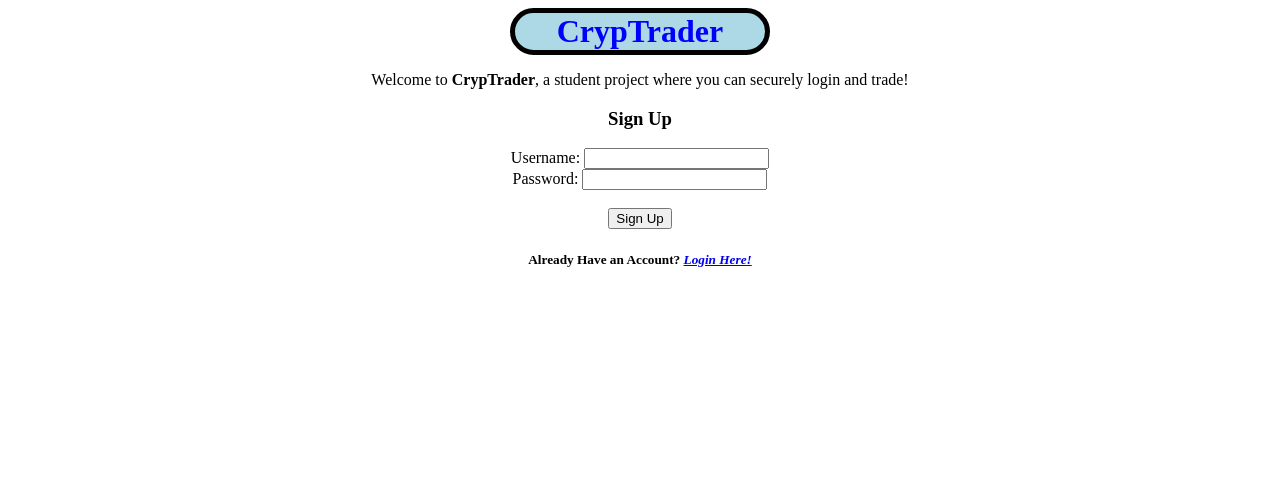
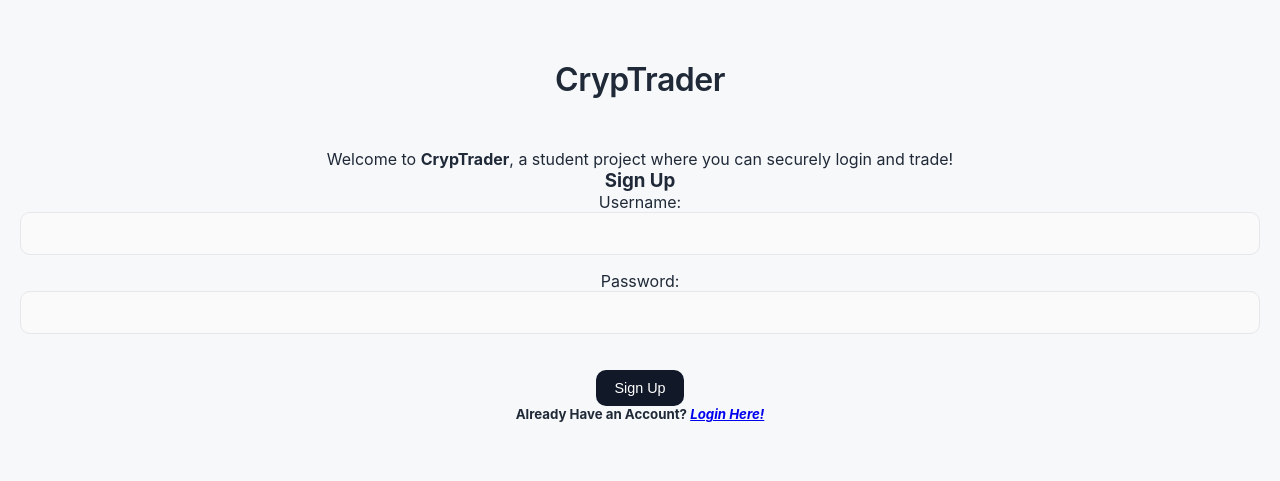
Before and after one commit to SimeonN978/Encryption-Project, a web app: page /sign-up.html in a window 1280 px wide. Shown: the top 481 px of the page. Run offline with its HTML, style and script files only (its server is not run), Linux system fonts and the light colour scheme; data that the repository does not hold is empty.

Commit message:
Refactored Project Structure and import statements

```diff
--- a/src/Java/Model/tradable/Tradable.java
+++ b/src/main/java/Model/tradable/Tradable.java
@@ -1,7 +1,7 @@
-package Java.Model.tradable;
+package Model.tradable;
 
-import Java.Model.productbook.BookSide;
-import Java.Model.price.Price;
+import Model.productbook.BookSide;
+import Model.price.Price;
 
 public interface Tradable {
 
--- a/src/Java/Model/tradable/TradableDTO.java
+++ b/src/main/java/Model/tradable/TradableDTO.java
@@ -1,7 +1,7 @@
-package Java.Model.tradable;
+package Model.tradable;
 
-import Java.Model.productbook.BookSide;
-import Java.Model.price.Price;
+import Model.productbook.BookSide;
+import Model.price.Price;
 
 public record TradableDTO(String user, String product, Price price, int originalVolume, int remainingVolume, int cancelledVolume, int filledVolume, BookSide side, String tradableId) {
 
--- a/src/main/resources/public/style-sheet.css
+++ b/src/main/resources/public/style-sheet.css
@@ -1,89 +1,107 @@
-html {
-  background-color: white;
+/* ===== Reset ===== */
+* {
+    margin: 0;
+    padding: 0;
+    box-sizing: border-box;
 }
 
-table{
-    border: 1px solid black;
-    font-family: arial;
-    border-collapse: collapse;
-    width: 100%;
+/* ===== Base Layout ===== */
+body {
+    font-family: -apple-system, BlinkMacSystemFont, "Segoe UI", Roboto, sans-serif;
+    background-color: #f7f8fa;
+    color: #1f2937;
+    padding: 60px 20px;
 }
 
-td,th {
-    border: 1px solid black;
-    text-align: left;
-    padding: 8px;
-
+/* Center content with max width */
+.app-container {
+    max-width: 900px;
+    margin: 0 auto;
 }
 
-tr{
-    background-color: white;
+/* ===== Page Titles ===== */
+h1 {
+    text-align: center;
+    font-weight: 600;
+    font-size: 2rem;
+    margin-bottom: 50px;
+    letter-spacing: -0.5px;
 }
 
-.title {
-    text-align: center;
-    color: blue;
-    border: 5px solid black;
-    border-radius: 250px;
-    background-color: lightblue;
-    width: 250px;
-    margin: auto;
+/* ===== Section Cards ===== */
+.section-card {
+    background: #ffffff;
+    padding: 30px;
+    border-radius: 14px;
+    margin-bottom: 30px;
+    box-shadow: 0 6px 18px rgba(0, 0, 0, 0.05);
 }
 
-.bottom-left-element {
-  position: fixed;
-  bottom: 20px;
-  left: 20px;
+/* Section headers inside cards */
+.section-card h2 {
+    font-size: 1.2rem;
+    margin-bottom: 20px;
+    font-weight: 500;
 }
 
-.dashboard-container{
-    display:flex;
-    gap: 10px;
-    align-items: start;
+/* ===== Account Balance Card (Still a Card, but Cleaner) ===== */
+.account-balance-card {
+    background: #ffffff;
+    padding: 40px;
+    border-radius: 18px;
+    margin-bottom: 40px;
+    box-shadow: 0 8px 22px rgba(0, 0, 0, 0.06);
+    text-align: center;
 }
 
-.wallet-container{
-    background-image: url('/images/wallet_background.jpg');
-    background-size: cover;
-
-    border: 5px solid black;
-    border-radius: 20px;
-
-    width: 300px;
-    margin: 15px auto auto auto;
-    color: white;
-    float: left;
+.account-balance-card h2 {
+    font-weight: 500;
+    margin-bottom: 10px;
+    color: #6b7280;
 }
 
-#place-order-section {
-    border: 5px solid black;
-    background-color: lightblue;
-    border-radius: 20px;
-    padding: 0 20px 20px 20px;
-    width: 250px;
-    margin: 15px auto auto auto;
+.account-balance-card .balance-amount {
+    font-size: 2rem;
+    font-weight: 600;
+    letter-spacing: -1px;
 }
 
-#current-market {
-    background-color: lightblue;
-    border: 5px solid black;
-    border-radius: 20px;
-    width: 700px;
-    padding: 0 10px 10px 10px;
-    margin: 15px auto auto auto;
+/* ===== Inputs ===== */
+input, select {
+    width: 100%;
+    padding: 12px;
+    border-radius: 10px;
+    border: 1px solid #e5e7eb;
+    margin-bottom: 16px;
+    font-size: 0.95rem;
+    background: #fafafa;
 }
 
-#account-balance {
-    border-radius: 20px;
-    padding: 0 20px 20px 20px;
-    width: 250px;
-    margin: 15px auto auto auto;
+input:focus, select:focus {
+    outline: none;
+    border-color: #d1d5db;
+    background: #ffffff;
 }
 
-#wallet-buttons{
-    border-top: 5px solid black;
-    border-radius: 0 0 15px 15px;
-    background-color: lightgrey;
-    padding: 10px;
-    color: black;
+/* ===== Buttons ===== */
+button {
+    padding: 10px 18px;
+    border-radius: 10px;
+    border: none;
+    background: #111827;
+    color: white;
+    font-size: 0.9rem;
+    cursor: pointer;
+    transition: opacity 0.2s ease;
 }
+
+button:hover {
+    opacity: 0.85;
+}
+
+/* Optional subtle divider */
+.divider {
+    height: 1px;
+    background: #ececec;
+    margin: 20px 0;
+}
```
Also changed, not shown: 3 other files.
